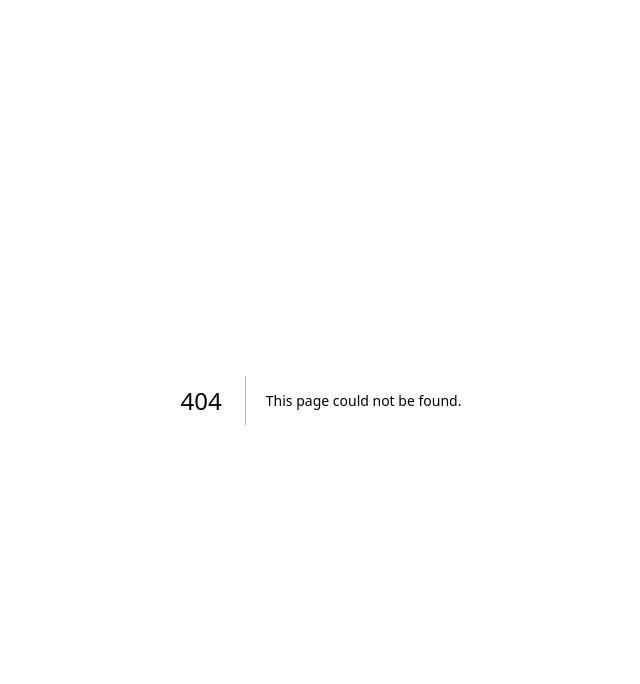
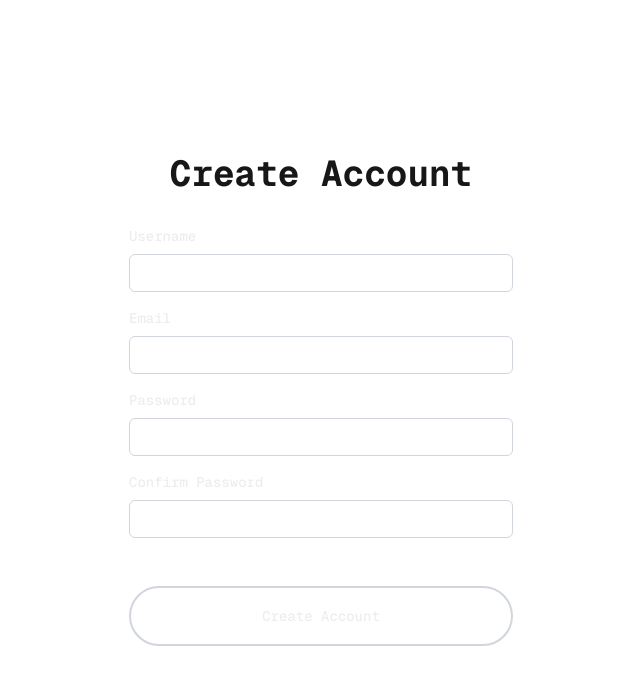
Before and after one commit to tomohiro11/xitter-frontend, a Next.js app: page /create-account in a window 1280 px wide. Before the commit this address had no page. Shown: the top 684 px of the page, without its empty margins (319-959 px from the left). Built offline with nearby package versions, Linux system fonts and the light colour scheme.

Commit message:
add: add an AccountCreation page and a Link from the Welcome page to it

```diff
--- /dev/null
+++ b/src/app/create-account/page.tsx
@@ -0,0 +1,73 @@
+import Button from '@/ui/button';
+
+export default function CreateAccount() {
+  return (
+    <main className="flex min-h-screen flex-col items-center justify-center p-24">
+      <div className="w-96 font-mono text-sm">
+        <h1 className="text-4xl font-bold mb-8 text-center">
+          Create Account
+        </h1>
+
+        <form className="flex flex-col gap-4">
+          <div className="flex flex-col gap-2">
+            <label htmlFor="username" className="text-sm font-medium text-[rgb(237,237,237)]">
+              Username
+            </label>
+            <input
+              type="text"
+              id="username"
+              name="username"
+              className="rounded-md border border-gray-300 px-4 py-2 focus:border-blue-500 focus:outline-none"
+              required
+            />
+          </div>
+
+          <div className="flex flex-col gap-2">
+            <label htmlFor="email" className="text-sm font-medium text-[rgb(237,237,237)]">
+              Email
+            </label>
+            <input
+              type="email"
+              id="email"
+              name="email"
+              className="rounded-md border border-gray-300 px-4 py-2 focus:border-blue-500 focus:outline-none"
+              required
+            />
+          </div>
+
+          <div className="flex flex-col gap-2">
+            <label htmlFor="password" className="text-sm font-medium text-[rgb(237,237,237)]">
+              Password
+            </label>
+            <input
+              type="password"
+              id="password"
+              name="password"
+              className="rounded-md border border-gray-300 px-4 py-2 focus:border-blue-500 focus:outline-none"
+              required
+            />
+          </div>
+
+          <div className="flex flex-col gap-2">
+            <label htmlFor="confirmPassword" className="text-sm font-medium text-[rgb(237,237,237)]">
+              Confirm Password
+            </label>
+            <input
+              type="password"
+              id="confirmPassword"
+              name="confirmPassword"
+              className="rounded-md border border-gray-300 px-4 py-2 focus:border-blue-500 focus:outline-none"
+              required
+            />
+          </div>
+
+          <div className="mt-8 border-2 border-gray-300 rounded-full p-2">
+            <Button type="submit" className="w-full text-[rgb(237,237,237)] hover:text-[rgb(255,255,255)] h-10 rounded-full font-medium">
+              Create Account
+            </Button>
+          </div>
+        </form>
+      </div>
+    </main>
+  );
+}
--- a/src/app/welcome/page.tsx
+++ b/src/app/welcome/page.tsx
@@ -1,3 +1,5 @@
+import Link from 'next/link';
+
 import Button from '@/ui/button';
 
 export default function Welcome() {
@@ -9,9 +11,11 @@ export default function Welcome() {
         </h1>
 
         <div className="flex flex-col gap-4 items-center">
-          <Button>
-            Create Account
-          </Button>
+          <Link href="/create-account">
+            <Button>
+              Create Account
+            </Button>
+          </Link>
           <Button>
             Login
           </Button>
```
